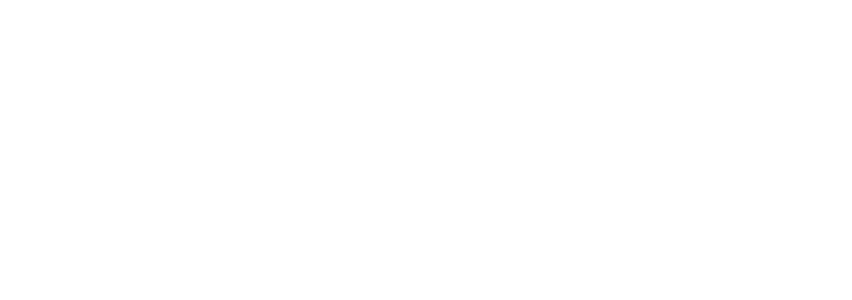
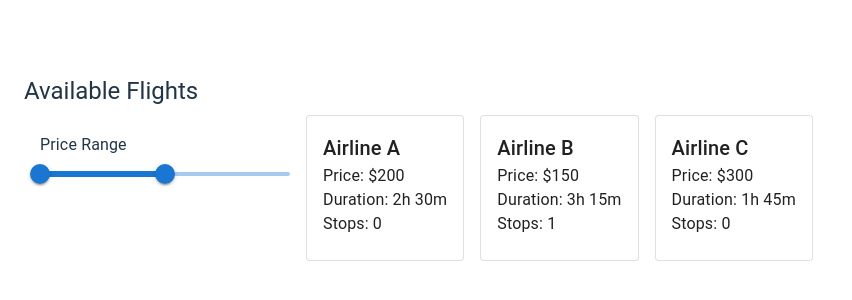
Before and after one commit to rodrigojmayer/spottergoogleflights, a React (Vite) app: page /results in a window 1280 px wide. Before the commit this address had no page. Shown: the part 248-548 px from the top of the page, without its empty margins (0-852 px from the left). Built offline with nearby package versions, Linux system fonts and the light colour scheme.

Commit message:
page Results, with components FilterSidebar and FlightCard

```diff
--- a/src/App.tsx
+++ b/src/App.tsx
@@ -1,5 +1,6 @@
 import { BrowserRouter, Routes, Route } from 'react-router-dom';
 import Home from './pages/Home';
+import Results from './pages/Results';
 
 
 function App() {
@@ -8,6 +9,7 @@
     <BrowserRouter>
       <Routes>
         <Route path="/" element={<Home />} />
+        <Route path="/results" element={<Results />} />
       </Routes>
     </BrowserRouter>
   )
--- /dev/null
+++ b/src/components/FilterSidebar.tsx
@@ -0,0 +1,21 @@
+import { Box, Slider, Typography } from '@mui/material';
+import { useState } from 'react';
+
+export default function FilterSidebar() {
+    const [priceRange, setPriceRange] = useState<number[]>([0, 500]);
+
+    return (
+        <Box width={250} p={2}>
+            <Typography variant="subtitle1">
+                Price Range
+            </Typography>
+            <Slider
+                value={priceRange}
+                onChange={(_, value) => setPriceRange(value as number[])}
+                valueLabelDisplay="auto"
+                min={0}
+                max={1000}
+            />
+        </Box>
+    );
+}
--- /dev/null
+++ b/src/components/FlightCard.tsx
@@ -0,0 +1,19 @@
+import { Card, CardContent, Typography } from "@mui/material";
+import type { Flight } from "../types";
+
+interface Props {
+    flight: Flight;
+}
+
+export default function FlightCard({ flight }: Props) {
+    return (
+        <Card variant="outlined">
+            <CardContent>
+                <Typography variant="h6">{flight.airline}</Typography>
+                <Typography>Price: ${flight.price}</Typography>
+                <Typography>Duration: {flight.duration}</Typography>
+                <Typography>Stops: {flight.stops}</Typography>
+            </CardContent>
+        </Card>
+    );
+}
--- a/src/pages/Home.tsx
+++ b/src/pages/Home.tsx
@@ -5,7 +5,7 @@
     return (
         <Container maxWidth="md" sx={{ mt: 4 }}>
             <Typography variant="h4" gutterBottom>
-                Welcome to Spotter Google Flights
+                Welcome to Spotter Flights
             </Typography>
             <SearchBar />
         </Container>
--- /dev/null
+++ b/src/pages/Results.tsx
@@ -0,0 +1,24 @@
+import { Box, Container, Typography, Grid } from '@mui/material';
+import { getFlights } from '../services/flightsAPI';
+import FilterSidebar from '../components/FilterSidebar';
+import FlightCard from '../components/FlightCard';
+
+export default function Results() {
+    const flights = getFlights();
+
+    return (
+        <Container maxWidth="md" sx={{ mt: 4 }}>
+            <Typography variant="h5" gutterBottom>Available Flights</Typography>
+            <Box display="flex">
+                <FilterSidebar />
+                <Grid container spacing={2}>
+                    {flights.map((flight) => (
+                        <Grid key={flight.id}>
+                            <FlightCard flight={flight} />
+                        </Grid>
+                    ))}
+                </Grid>
+            </Box>
+        </Container>
+    );
+}
```
